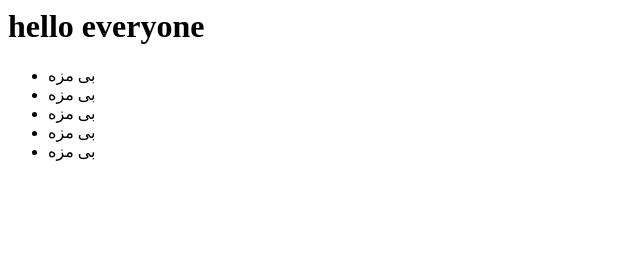
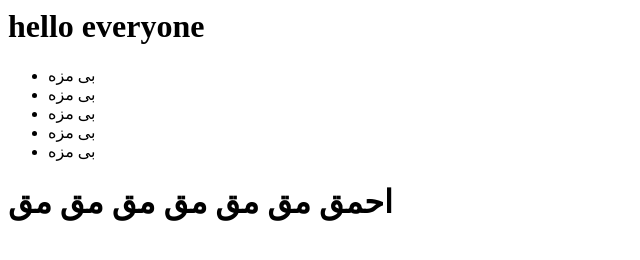
Before and after one commit to Mohammadmahdavii/online-shop, a plain HTML site: page index.html in a window 1280 px wide. Shown: the whole page, without its empty margins (0-640 px from the left). Drawn offline with Linux system fonts and the light colour scheme.

Commit message:
ahmaghhhhhh

```diff
--- a/index.html
+++ b/index.html
@@ -10,6 +10,9 @@
         <li>بی مزه</li>
         <li>بی مزه</li>
       </ul>
+      <div>
+        <h1>احمق مق مق مق مق مق مق</h1>
+      </div>
     </div>
   </body>
 </html>
```
